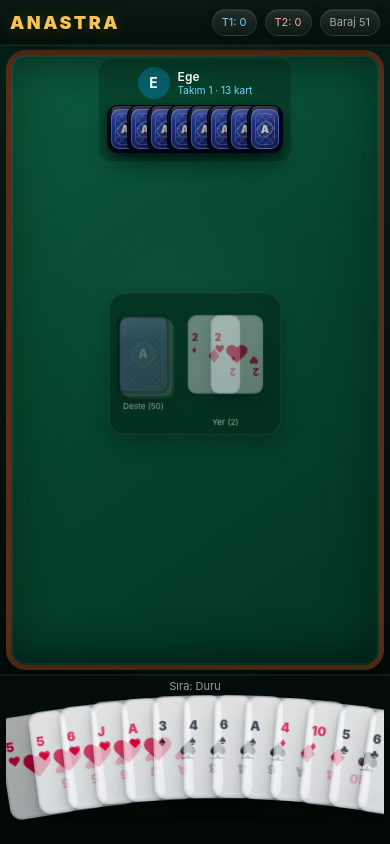
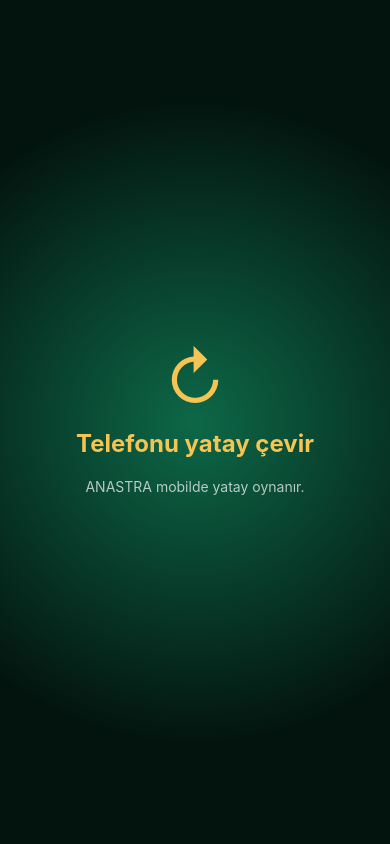
Before and after one commit to sorare79/anastra, a React (Vite) app: page / in a window 390 px wide. Both pictures are taken after a click on the button "751". Built offline with nearby package versions, Linux system fonts and the light colour scheme.

Commit message:
Mobil oyun ekranini tek ekrana uyarla

```diff
--- a/src/index.css
+++ b/src/index.css
@@ -2042,3 +2042,292 @@
     font-size: 11px !important;
   }
 }
+/* ==================================================
+   MOBİL - YATAY OYUN MODU
+   ================================================== */
+
+.mobile-rotate-screen {
+  display: none;
+}
+
+
+/* DİKEY TELEFON */
+
+@media
+  (max-width: 900px)
+  and (orientation: portrait) {
+
+  .mobile-rotate-screen {
+    position: fixed;
+    inset: 0;
+
+    z-index: 999999;
+
+    display: flex;
+    flex-direction: column;
+
+    align-items: center;
+    justify-content: center;
+
+    gap: 14px;
+
+    padding: 30px;
+
+    text-align: center;
+
+    background:
+      radial-gradient(
+        circle at center,
+        #0d6848,
+        #03130e 70%
+      );
+
+    color: white;
+  }
+
+  .mobile-rotate-icon {
+    font-size: 64px;
+
+    color: #f6c453;
+
+    line-height: 1;
+  }
+
+  .mobile-rotate-screen strong {
+    font-size: 24px;
+
+    color: #f6c453;
+  }
+
+  .mobile-rotate-screen span {
+    font-size: 14px;
+
+    color:
+      rgba(
+        255,
+        255,
+        255,
+        0.7
+      );
+  }
+}
+
+
+/* ==================================================
+   YATAY TELEFON
+   ================================================== */
+
+@media
+  (max-height: 600px)
+  and (orientation: landscape) {
+
+  html,
+  body,
+  #root {
+    width: 100%;
+    height: 100%;
+
+    margin: 0;
+
+    overflow: hidden;
+  }
+
+  .anastra-page {
+    width: 100vw;
+    height: 100dvh;
+
+    min-height: 0;
+
+    overflow: hidden;
+  }
+
+
+  /* -------------------------
+     ÜST BAR
+  ------------------------- */
+
+  .game-topbar {
+    flex: 0 0 42px;
+
+    min-height: 42px;
+
+    padding:
+      4px
+      10px;
+  }
+
+  .game-brand {
+    font-size: 18px !important;
+  }
+
+  .score-chip {
+    padding:
+      4px
+      8px;
+
+    font-size: 10px;
+  }
+
+
+  /* -------------------------
+     MASA
+  ------------------------- */
+
+  .anastra-table-shell {
+    flex: 1 1 auto;
+
+    min-height: 0;
+
+    width: 100%;
+
+    padding:
+      4px
+      6px !important;
+  }
+
+  .anastra-table {
+    width: 100% !important;
+
+    height: 100% !important;
+
+    min-height: 0 !important;
+
+    max-width: none !important;
+
+    border-width:
+      5px !important;
+
+    border-radius:
+      22px !important;
+
+    overflow:
+      hidden !important;
+  }
+
+
+  /* -------------------------
+     RAKİPLER
+  ------------------------- */
+
+  .table-seat-top {
+    top: 2px;
+  }
+
+  .table-seat-left {
+    left: 3px;
+  }
+
+  .table-seat-right {
+    right: 3px;
+  }
+
+
+  /* -------------------------
+     MERKEZ
+  ------------------------- */
+
+  .table-center {
+    gap: 12px !important;
+
+    padding:
+      5px
+      8px !important;
+
+    transform:
+      translate(
+        -50%,
+        -50%
+      )
+      scale(0.72);
+
+    transform-origin:
+      center center;
+  }
+
+
+  /* -------------------------
+     PERLER
+  ------------------------- */
+
+  .table-meld-zone-top {
+    top:
+      55px !important;
+
+    height:
+      105px !important;
+  }
+
+  .table-meld-zone-bottom {
+    bottom:
+      3px !important;
+
+    height:
+      100px !important;
+  }
+
+  .table-meld-zone-left,
+  .table-meld-zone-right {
+    top:
+      18% !important;
+
+    bottom:
+      16% !important;
+
+    width:
+      120px !important;
+  }
+
+
+  /* -------------------------
+     ALT AKSİYON + EL
+  ------------------------- */
+
+  .action-dock {
+    flex: 0 0 auto;
+
+    padding:
+      2px
+      6px
+      3px !important;
+
+    margin: 0 !important;
+  }
+
+  .status-message {
+    padding:
+      3px
+      6px;
+
+    font-size:
+      10px !important;
+  }
+
+  .video-hand-viewport {
+    margin-top:
+      -10px !important;
+
+    overflow:
+      hidden;
+  }
+
+  .video-hand-hint {
+    display: none;
+  }
+
+  .game-button {
+    padding:
+      5px
+      9px;
+
+    font-size:
+      10px !important;
+  }
+
+
+  /* Mobilde sağ skor paneli yok */
+
+  .table-score-panel {
+    display:
+      none !important;
+  }
+}
--- a/src/pages/Home.tsx
+++ b/src/pages/Home.tsx
@@ -326,6 +326,19 @@
 
   return (
     <div className="anastra-page text-white flex flex-col">
+      <div className="mobile-rotate-screen">
+  <div className="mobile-rotate-icon">
+    ↻
+  </div>
+
+  <strong>
+    Telefonu yatay çevir
+  </strong>
+
+  <span>
+    ANASTRA mobilde yatay oynanır.
+  </span>
+</div>
       <div className="game-topbar">
         <h1 className="game-brand text-lg md:text-xl font-black">
           ANASTRA
```
